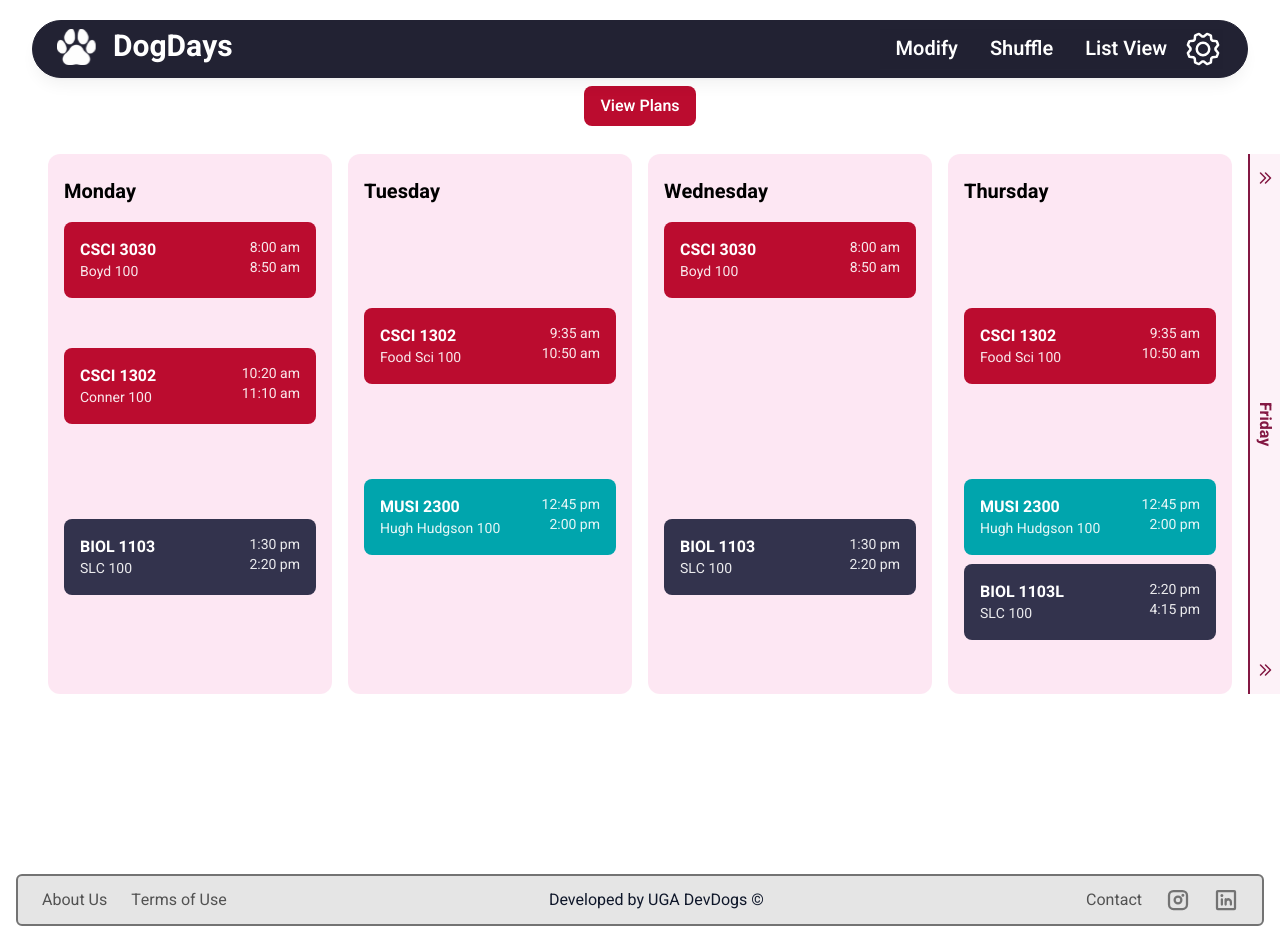
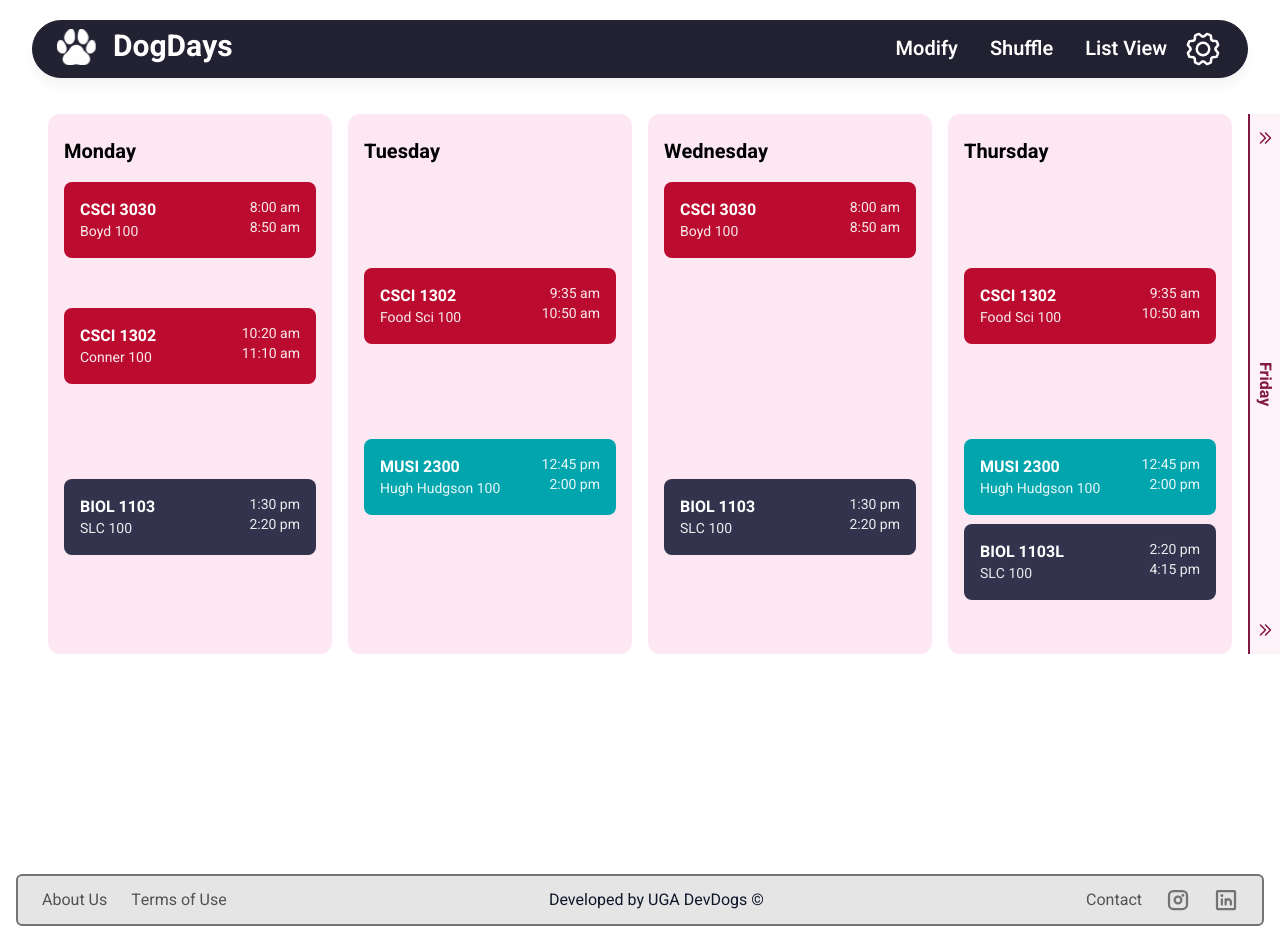
Before and after one commit to DevDogs-UGA/Optimal-Schedule-Builder, a Next.js app in the folder frontend/: page /schedules in a window 1280 px wide. Built offline with nearby package versions, Linux system fonts and the light colour scheme.

Commit message:
Removed Red button

```diff
--- a/frontend/src/app/saved-plans/choose-plan/page.tsx
+++ b/frontend/src/app/saved-plans/choose-plan/page.tsx
@@ -3,9 +3,9 @@
 // New User: -> Schedule View (\schedules)
 
 // make class blocks clickable to access more
+import Link from "next/link";
 import { Navbar } from "@/components/Navbar";
 import { Button } from "@/components/ui/Button";
-import Link from "next/link";
 import { type WeekSchedule as WeekScheduleType } from "@/types/scheduleTypes";
 import WeekSchedule from "@/components/schedules/WeekSchedule";
 import { useState, useEffect } from "react";
--- a/frontend/src/app/schedules/page.tsx
+++ b/frontend/src/app/schedules/page.tsx
@@ -323,9 +323,6 @@ export default function SchedulePage() {
   return (
     <div className="mx-auto min-h-screen w-[100%]">
       <div className="p-7 text-center text-blue-600">
-        <button className="rounded-lg bg-bulldog-red px-4 py-2 font-semibold text-white">
-          <Link href={"/saved-plans"}>View Plans</Link>
-        </button>
       </div>
       <WeekSchedule weekData={weekScheduleData} />
     </div>
```
